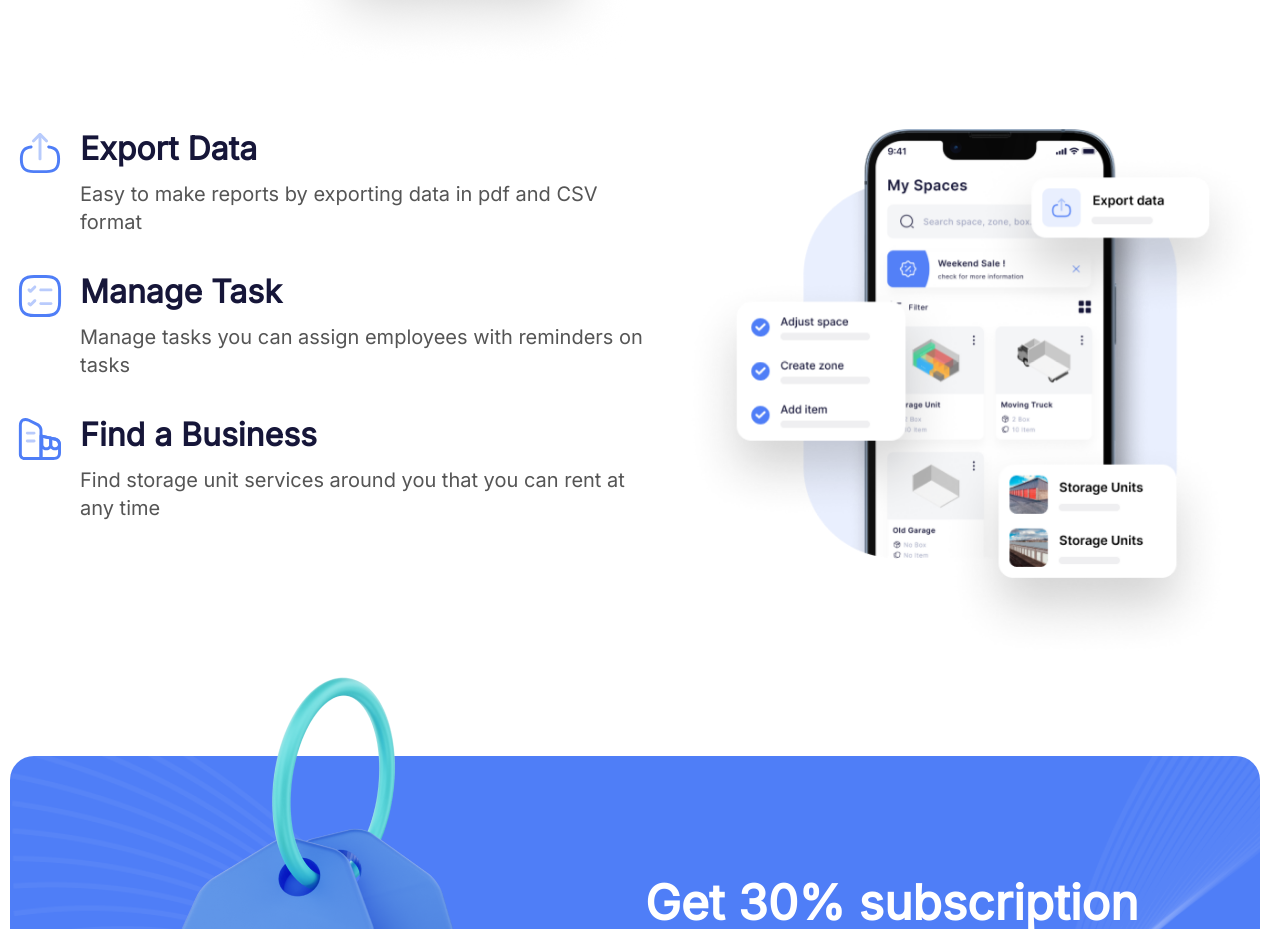
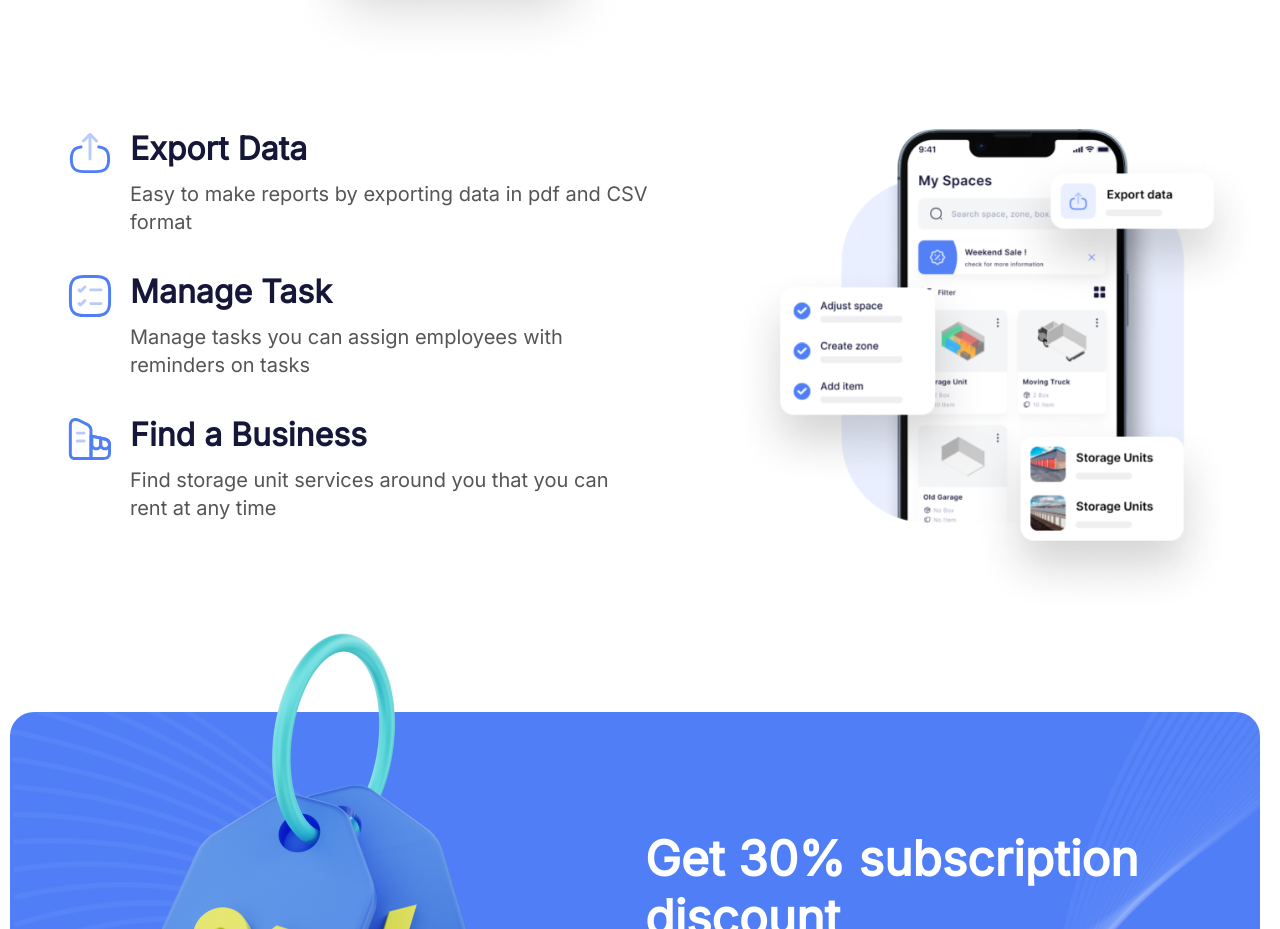
Before and after one commit to shrutimehta2124/Demo_Css, a plain HTML site: page index.html in a window 1280 px wide. Shown: the part 1880-2809 px from the top of the page. Drawn offline with Linux system fonts and the light colour scheme.

Commit message:
apply margin to the container

```diff
--- a/styles.css
+++ b/styles.css
@@ -695,10 +695,17 @@ input[type="text"] {
     display: flex;
   flex-direction: column;
   gap: 1rem;
+  margin-left: 50px;
   max-width: 100%;
   }
+.contained-on-right-side{
+  display: flex;
+  flex-direction: column;
+  gap: 1rem;
+  max-width: 100%;
+}
+  .content-item-feature {
 
-  .content-item-feature {
     transform: translateY(50px); /* Start off-screen */
   transition: opacity 0.5s ease-out, transform 0.5s ease-out; /* Smooth transition */
     margin-top: 1rem;
--- a/styles_1.css
+++ b/styles_1.css
@@ -47,6 +47,7 @@
     }
 
     .heading h1 {
+      margin-top: 30px;
       font-size: 2rem; /* Smaller heading font size */
     }
 
@@ -286,6 +287,7 @@
   }
 
   .heading h1 {
+    margin-top: 30px;
     font-size: 1.8rem; /* Smaller heading font size */
   }
 
@@ -562,6 +564,7 @@
           }
 
           .heading h1 {
+            margin-top: 30px;
             font-size: 1.5rem; /* Reduce heading size for small screens */
           }
 
```
